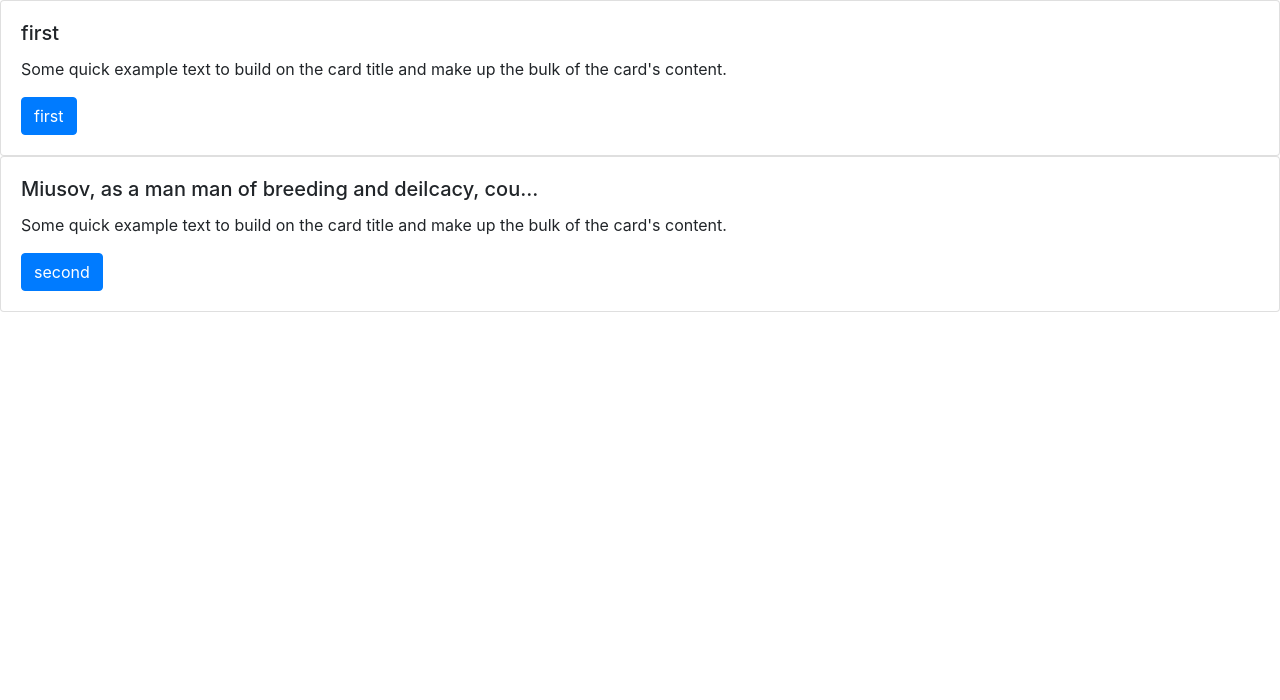
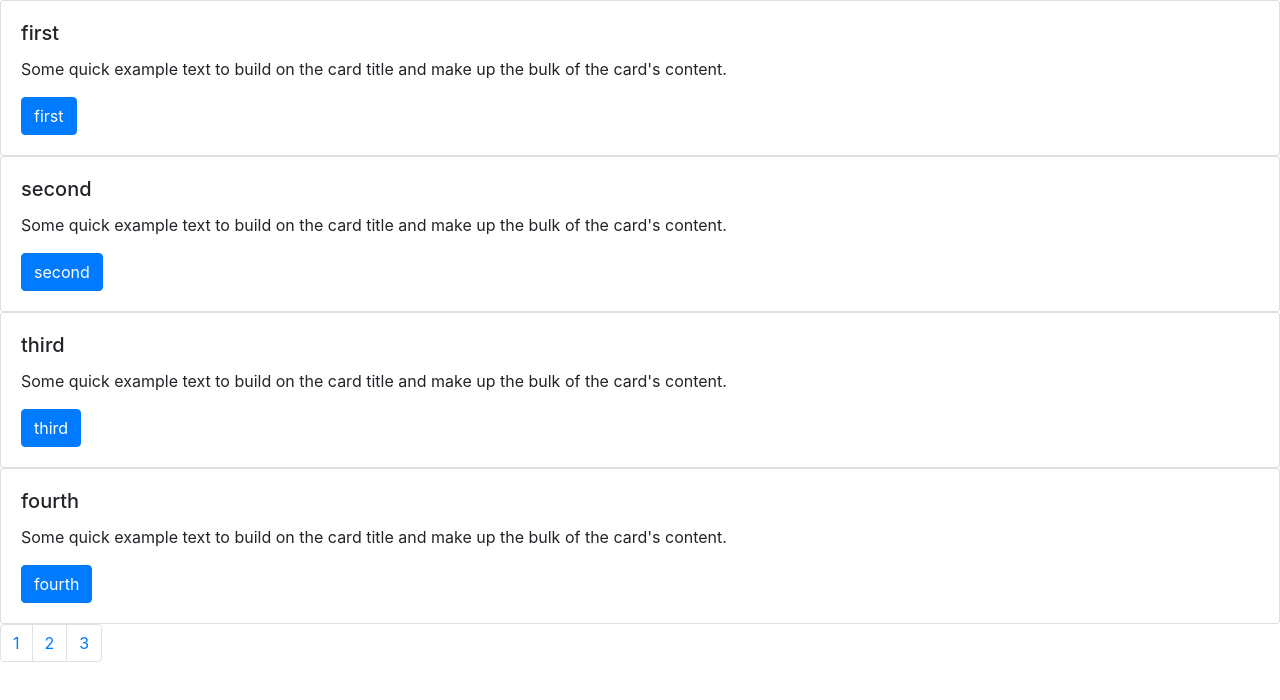
Before and after one commit to tripathi-atul/Angular-bootstrapcard, an Angular app: page / in a window 1280 px wide. Shown: the top 700 px of the page. Built offline with nearby package versions, Linux system fonts and the light colour scheme.

Commit message:
added event to listen event on parent component on page click from child componenet

```diff
--- a/src/app/app.module.ts
+++ b/src/app/app.module.ts
@@ -6,13 +6,15 @@ import { AppComponent } from './app.component';
 import { CardTileComponent } from './card-tile/card-tile.component';
 import { CardListComponent } from './card-list/card-list.component';
 import { TruncatePipe } from './truncate.pipe';
+import { PageComponent } from './page/page.component';
 
 @NgModule({
   declarations: [
     AppComponent,
     CardTileComponent,
     CardListComponent,
-    TruncatePipe
+    TruncatePipe,
+    PageComponent
   ],
   imports: [
     BrowserModule,
--- a/src/app/card-list/card-list.component.html
+++ b/src/app/card-list/card-list.component.html
@@ -1,4 +1,5 @@
 <app-card-tile
-    *ngFor="let post of cardList"
+    *ngFor="let post of cardList[currentPage]"
     [post]="post">
 </app-card-tile>
+<app-page [numberOfPages]='cardList.length' (pageNumberClick)='updateCurrentPage($event)'></app-page>
--- a/src/app/card-list/card-list.component.ts
+++ b/src/app/card-list/card-list.component.ts
@@ -8,16 +8,57 @@ import { CardObject } from '../card-object';
 })
 export class CardListComponent implements OnInit {
 
-  cardList: CardObject[] =[];
+  cardList: CardObject[][];
+  currentPage: number;
 
 
   constructor() { }
 
   ngOnInit(): void {
-    this.cardList.push(
-      new CardObject('first','first'));
-      this.cardList.push(new CardObject("Miusov, as a man man of breeding and deilcacy, could not but feel some inwrd qualms, when he reached the Father Superior's with Ivan: he felt ashamed of havin lost his temper. He felt that he ought to have disdaimed that despicable wretch, Fyodor Pavlovitch, too much to have been upset by him in Father Zossima's cell, and so to have forgotten himself. Teh monks were not to blame, in any case, he reflceted, on the steps",'second'));
+    this.currentPage = 0;
 
+    this.cardList = [
+      [
+        {
+          cardtitle:'first',iambutton:'first'
+        },
+        {
+          cardtitle:'second',iambutton:'second'
+        },
+        {
+          cardtitle:'third',iambutton:'third'
+        },
+        {
+          cardtitle:'fourth',iambutton:'fourth'
+        },
+
+      ],
+      [
+        {
+          cardtitle:'fifth',iambutton:'fifth'
+        },
+        {
+          cardtitle:'sixth',iambutton:'sixth'
+        },
+        {
+          cardtitle:'seventh',iambutton:'seventh'
+        },
+
+      ],
+      [
+        {
+          cardtitle:'eighth',iambutton:'eighth'
+        },
+        {
+          cardtitle:'ninth',iambutton:'ninth'
+        },
+      ]
+    ];
+
+  }
+
+  updateCurrentPage(pageNumber) {
+    this.currentPage = pageNumber;
 
   }
 
--- /dev/null
+++ b/src/app/page/page.component.html
@@ -0,0 +1,5 @@
+<ul class="pagination">
+    <li class="page-item" *ngFor="let page of pages; index as i">
+        <a class="page-link" href="#" (click)="updatePageClicked(i)">{{i+1}}</a>
+    </li>
+</ul>
--- /dev/null
+++ b/src/app/page/page.component.ts
@@ -0,0 +1,26 @@
+import { Component, OnInit, Input, Output, EventEmitter } from '@angular/core';
+
+
+@Component({
+  selector: 'app-page',
+  templateUrl: './page.component.html',
+  styleUrls: ['./page.component.css']
+})
+export class PageComponent implements OnInit {
+
+  @Input() numberOfPages: number;
+  pages: any[];
+  @Output() pageNumberClick = new EventEmitter();
+
+  constructor() { }
+
+  ngOnInit(): void {
+    this.pages = new Array(this.numberOfPages);
+  }
+
+  updatePageClicked(pageNumber) {
+    this.pageNumberClick.emit(pageNumber);
+
+  }
+
+}
```
Also changed, not shown: src/app/page/page.component.css (added), 1 other file (tests, documents, lock files or other folders).
